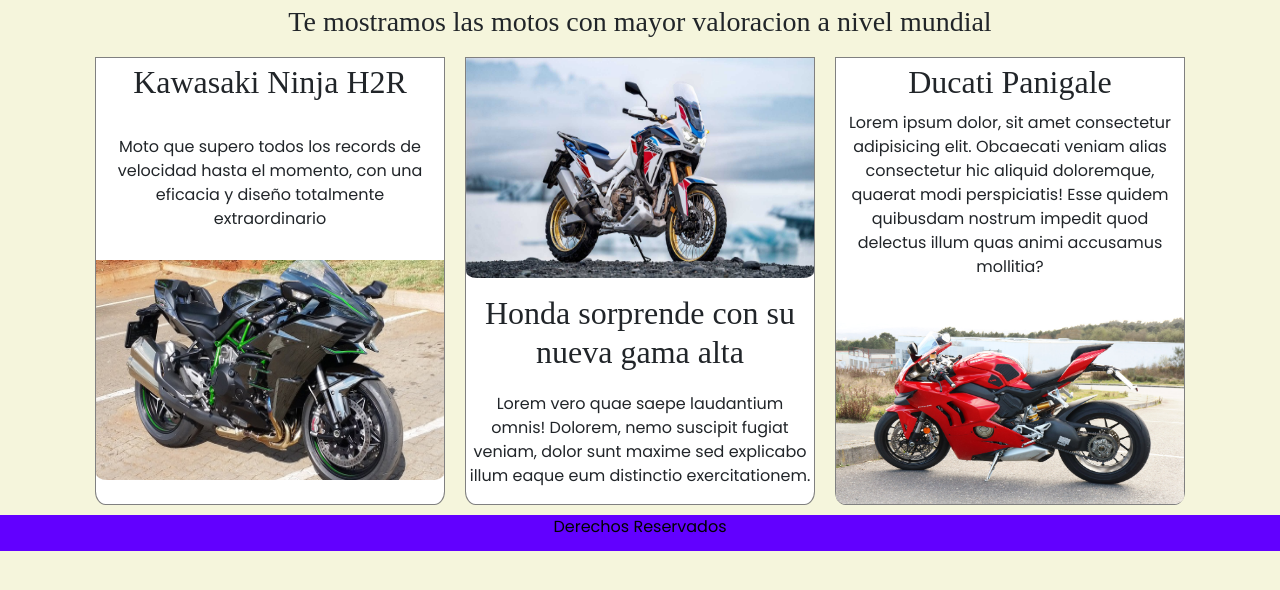
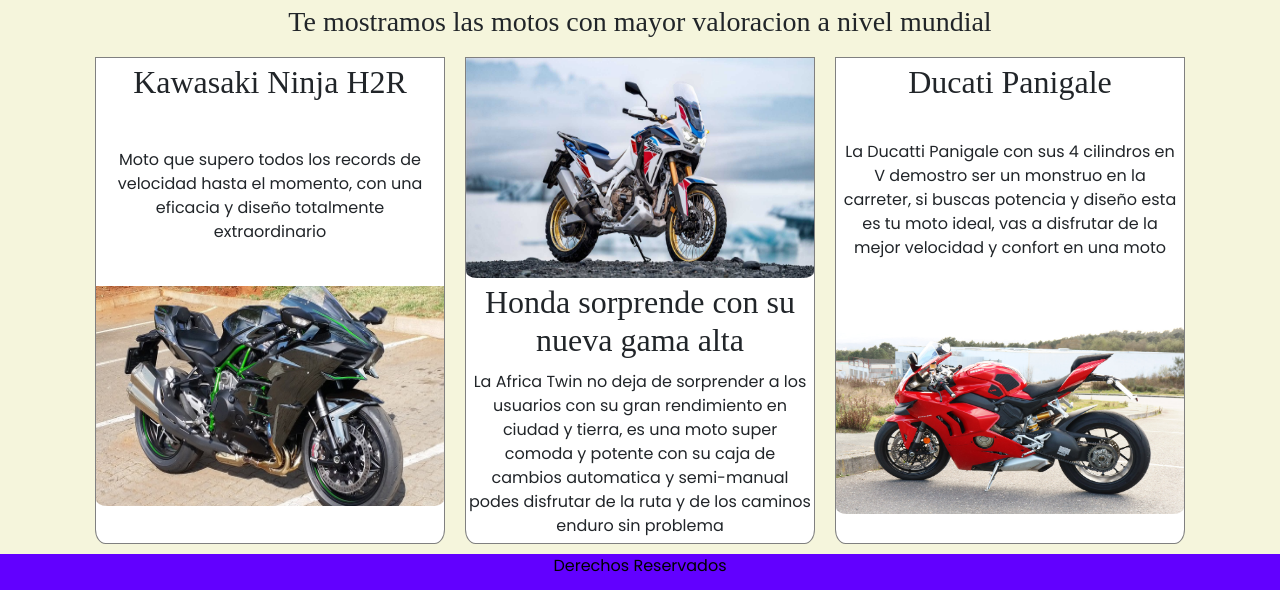
Before and after one commit to Leonardo-Cabrera-Zap/preentrega-proyeto-coder, a website: page pages/galeria.html in a window 1280 px wide. Shown: the part 279-869 px from the top of the page. Before the commit the page ends 830 px from the top, so only its background shows below. Drawn offline with nearby package versions, Linux system fonts and the light colour scheme; a web font is replaced by a local one.

Commit message:
lorem eliminado de todos las paginas

```diff
--- a/pages/galeria.html
+++ b/pages/galeria.html
@@ -35,17 +35,6 @@
               </div>
             </div>
           </nav>
-      <!--   <div class="logo">
-        <a href="../index.html">
-        <img src="../assets/logo-pagina.png" alt="logo de pagina"></a>
-        </div>
-        <ul class="menu media-menugit">
-            <a href="../index.html">Ir al inicio</a>
-            <a href="../pages/contacto.html">Contacto</a>
-            <a href="../pages/galeria.html">Galeria</a>
-            <a href="../pages/productos.html">Productos</a>
-            <a href="sobre-nosotros.html">Sobre nosotros</a>
-        </ul> -->
         </header>
 <main class="main main-galeria">
     <h2>Las mejores motos del 2023</h2>
@@ -60,11 +49,11 @@
                 <div class="card media-card">
                     <img class="img" src="../assets/africa-twin.png" alt="africa-twin">
                     <h2>Honda sorprende con su nueva gama alta</h2>
-                    <p>Lorem vero quae saepe laudantium omnis! Dolorem, nemo suscipit fugiat veniam, dolor sunt maxime sed explicabo illum eaque eum distinctio exercitationem.</p>
+                    <p>La Africa Twin no deja de sorprender a los usuarios con su gran rendimiento en ciudad y tierra, es una moto super comoda y potente con su caja de cambios automatica y semi-manual podes disfrutar de la ruta y de los caminos enduro sin problema</p>
                 </div>
                 <div class="card media-card">
                     <h2>Ducati Panigale</h2>
-                    <p>Lorem ipsum dolor, sit amet consectetur adipisicing elit. Obcaecati veniam alias consectetur hic aliquid doloremque, quaerat modi perspiciatis! Esse quidem quibusdam nostrum impedit quod delectus illum quas animi accusamus mollitia?</p>
+                    <p>La Ducatti Panigale con sus 4 cilindros en V demostro ser un monstruo en la carreter, si buscas potencia y diseño esta es tu moto ideal, vas a disfrutar de la mejor velocidad y confort en una moto </p>
                     <img class="img" src="../assets/panigale.png" alt="ducati panigale">
                 </div>
             </article>
```
Also changed, not shown: index.html (+2 -2 lines).
